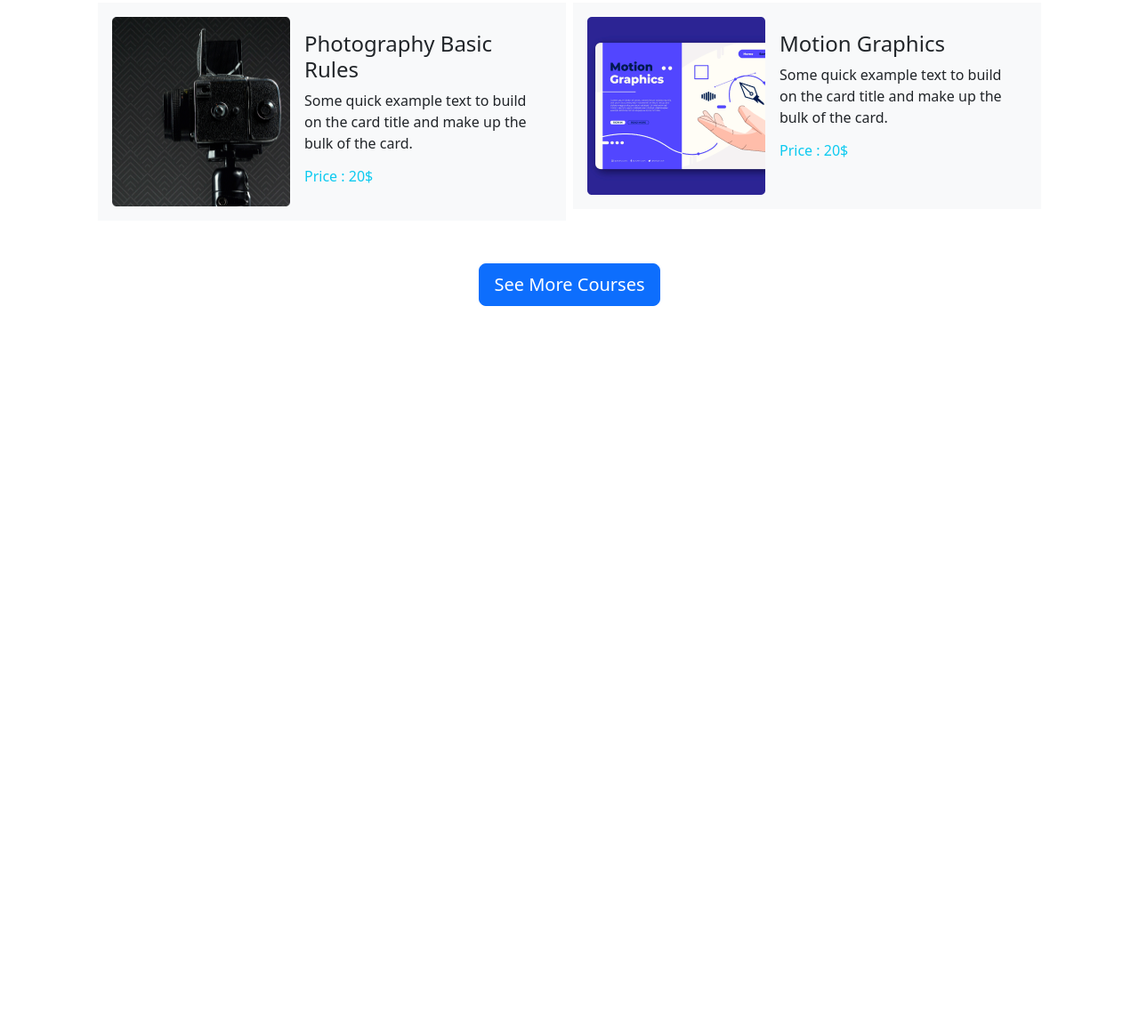
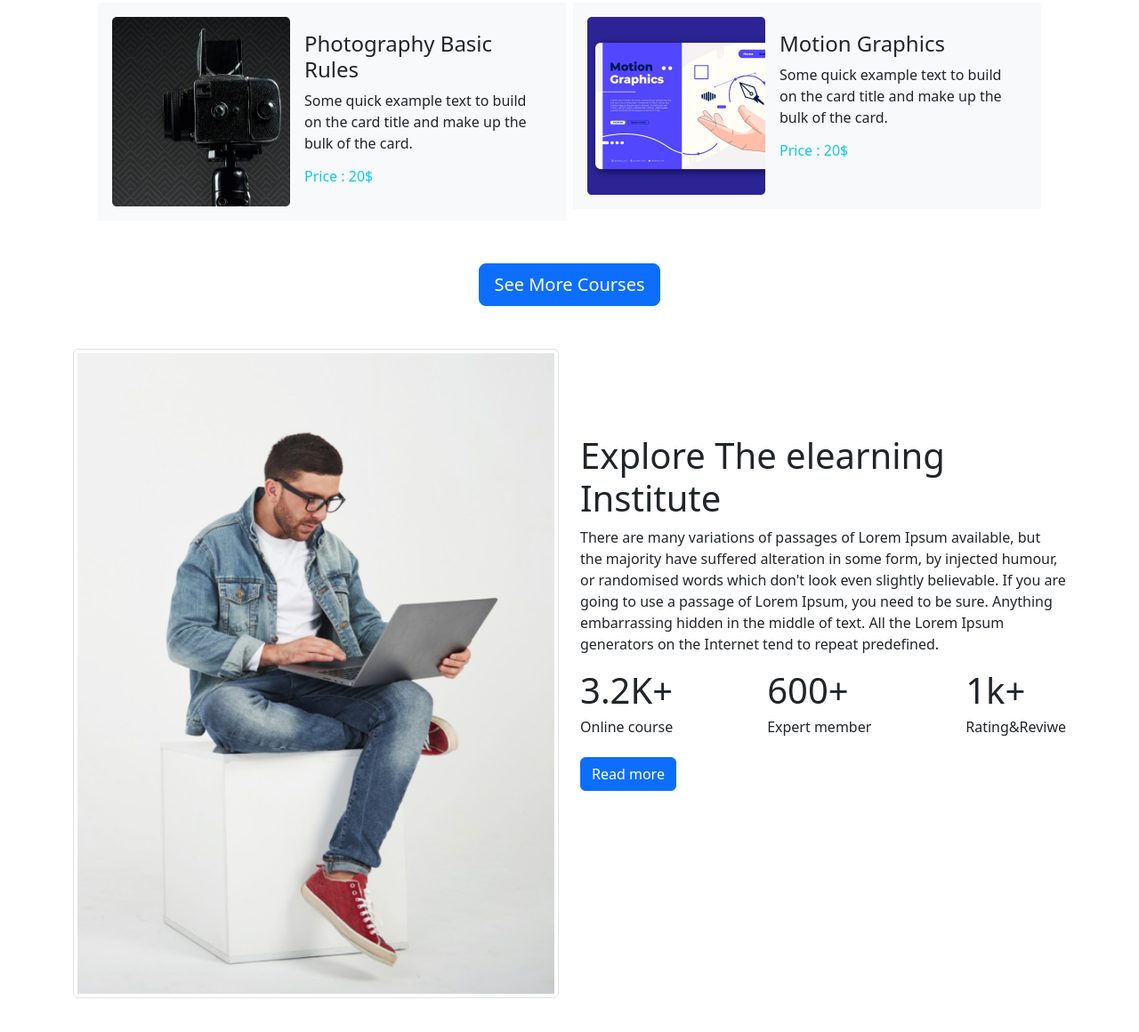
Before and after one commit to faysalsanto/Assignment-3, a plain HTML site: page index.html in a window 1280 px wide. Shown: the part 1222-2382 px from the top of the page at 89% size. Before the commit the page ends 1582 px from the top, so only its background shows below. Drawn offline with nearby package versions, Linux system fonts and the light colour scheme.

Commit message:
middel baner

```diff
--- a/index.html
+++ b/index.html
@@ -105,7 +105,7 @@
         <section class="m-3">
             <div class="container my-5">
                 <div class="row g-2">
-                    <div class="col- -lg-6 col-md-6 col-sm-12 col-12">
+                    <div class="col-lg-6 col-md-6 col-sm-12 col-12">
                         <div class="p-3 d-lg-flex bg-light">
                             <img src="images/course/course-1.png" alt="">
                             <div class="m-3">
@@ -181,6 +181,39 @@
 
 
         </section>
+        <section class="my-5">
+            <div class="row">
+                <div class="col-lg-6 col-md-6 col-sm-12 col-12">
+                    <img class="img-thumbnail" src="images/working.png" alt="">
+                </div>
+                <div class="col-lg-6 col-md-6 col-sm-12 col-12 mt-5 pt-5">
+                    <h1>Explore The elearning Institute</h1>
+                    <p>There are many variations of passages of Lorem Ipsum available, but the majority have suffered
+                        alteration in some form, by injected humour, or randomised words which don't look even slightly
+                        believable. If you are going to use a passage of Lorem Ipsum, you need to be sure.
+
+                        Anything embarrassing hidden in the middle of text. All the Lorem Ipsum generators on the
+                        Internet tend to repeat predefined.</p>
+                    <div class="d-flex justify-content-between mt-3">
+                        <div>
+                            <h1>3.2K+</h1>
+                            <h6>Online course</h6>
+                        </div>
+                        <div>
+                            <h1>600+</h1>
+                            <h6>Expert member</h6>
+                        </div>
+                        <div>
+                            <h1>1k+</h1>
+                            <h6>Rating&Reviwe</h6>
+                        </div>
+                    </div>
+                    <div class="mt-3">
+                        <button type="button" class="btn btn-primary">Read more</button>
+                    </div>
+                </div>
+            </div>
+        </section>
     </main>
 
 
```
